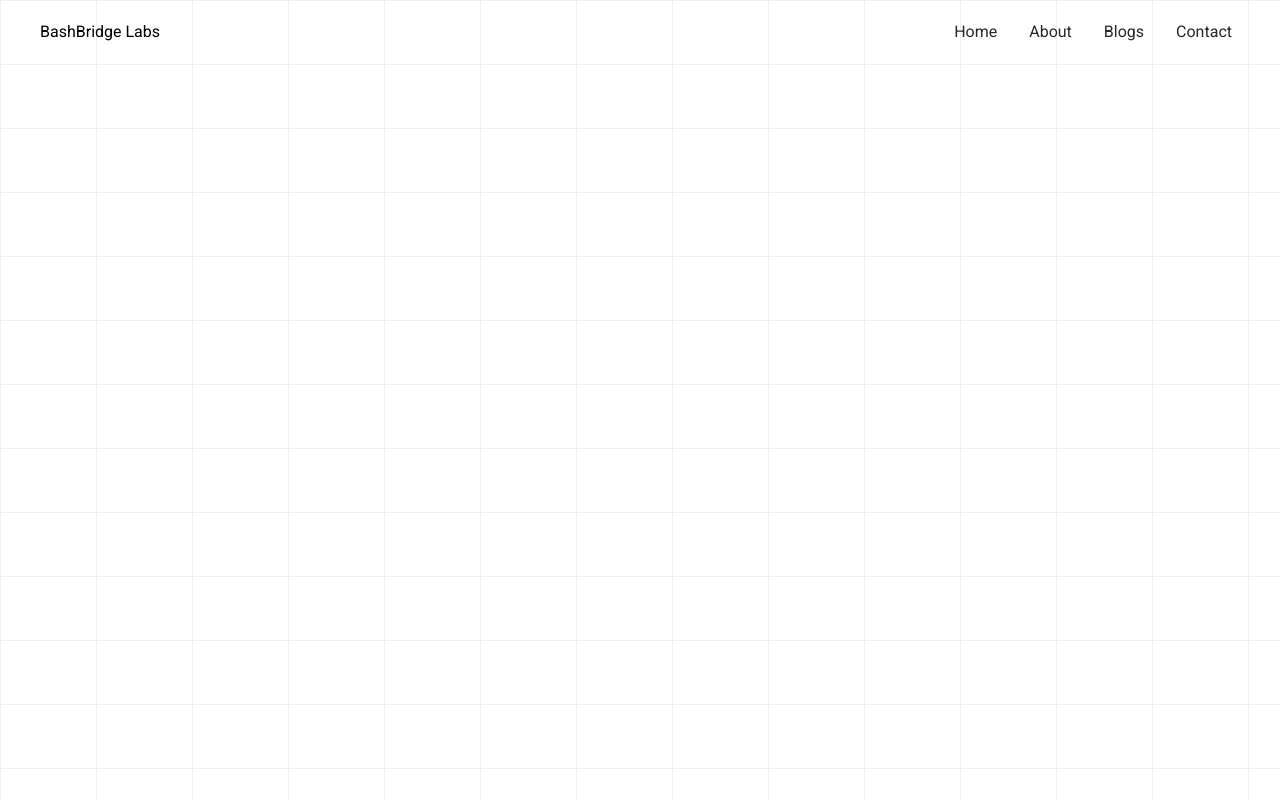
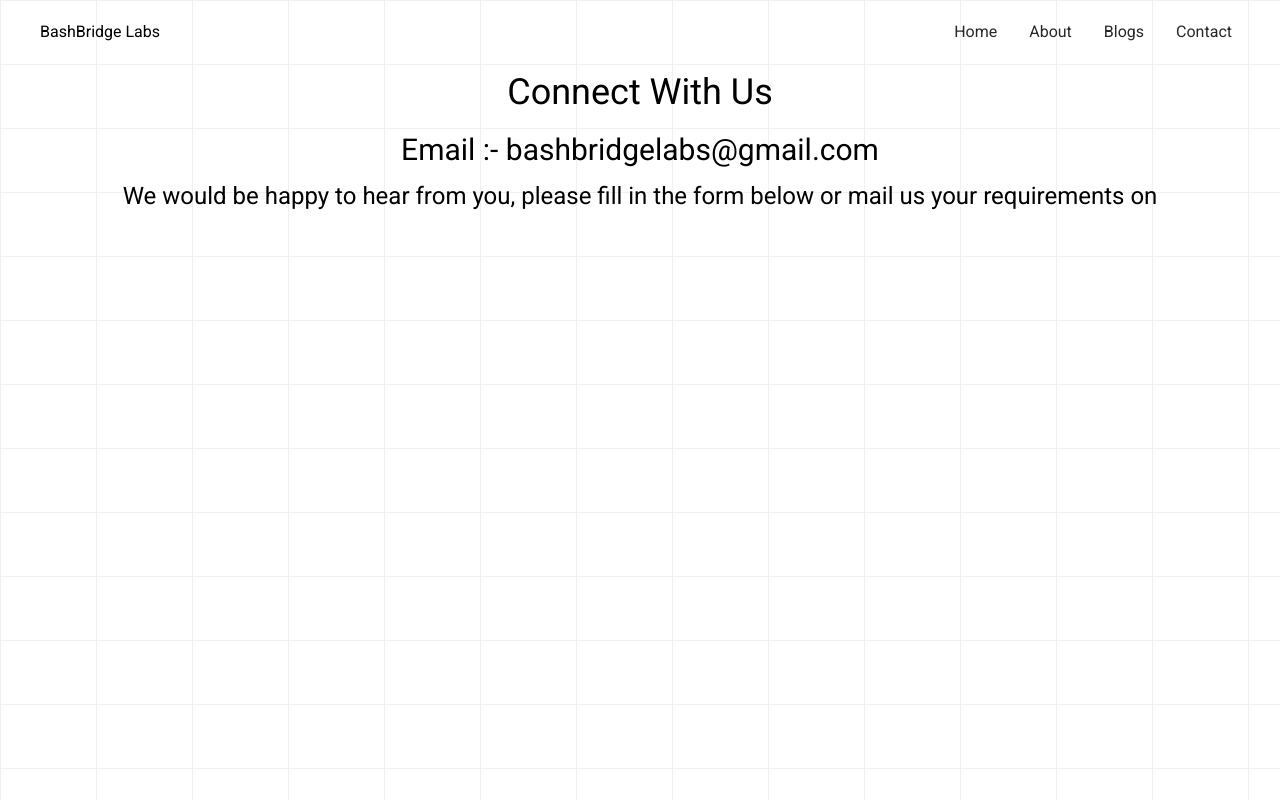
Before and after one commit to bashBridge-Labs/site, a Next.js app: page /contact in a window 1280 px wide. Shown: the top 802 px of the page. Built offline with nearby package versions, Linux system fonts and the light colour scheme.

Commit message:
contact page

```diff
--- a/app/contact/page.jsx
+++ b/app/contact/page.jsx
@@ -3,11 +3,22 @@ import React from 'react'
 export default function page() {
   return (
     <>
-    <div className='w-full h-[100vh]'>
+      <div class="	font-family:ui-serif, mb-5 text-4xl  text-center dark:text-black">
+        Connect With Us
+      </div>
+      <div class="mb-3 text-3xl text-center dark:text-black">
+        <a href="mailto: bashbridgelabs@gmail.com">
+          Email :- bashbridgelabs@gmail.com
+        </a>
+      </div>
+      <div class="mb-3 text-2xl text-center dark:text-black">
+        We would be happy to hear from you, please fill in the form below or mail us your requirements on
+      </div>
+      <div className='w-full h-[100vh]'>
 
         <div data-tf-live="01HN2F5DC5TG8C2W65SDCSXFEH"></div><script src="//embed.typeform.com/next/embed.js"></script>
 
-    </div>
+      </div>
     </>
 
 
```
